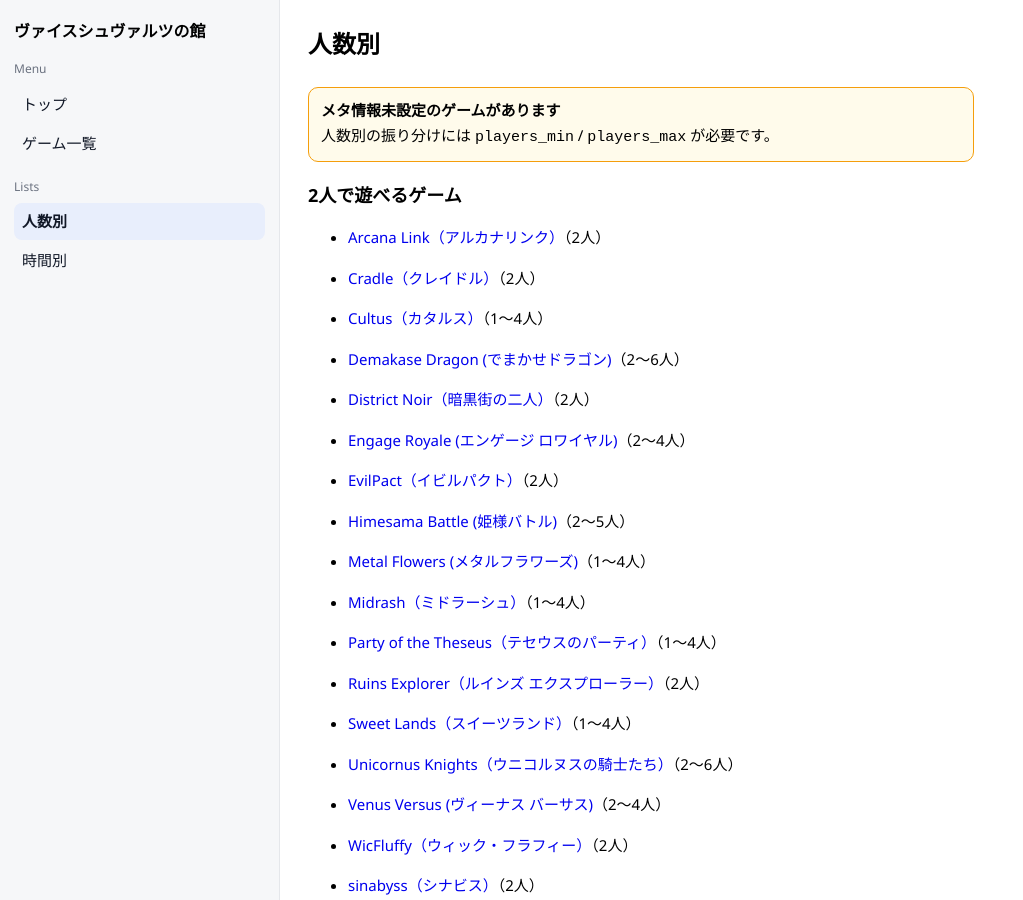
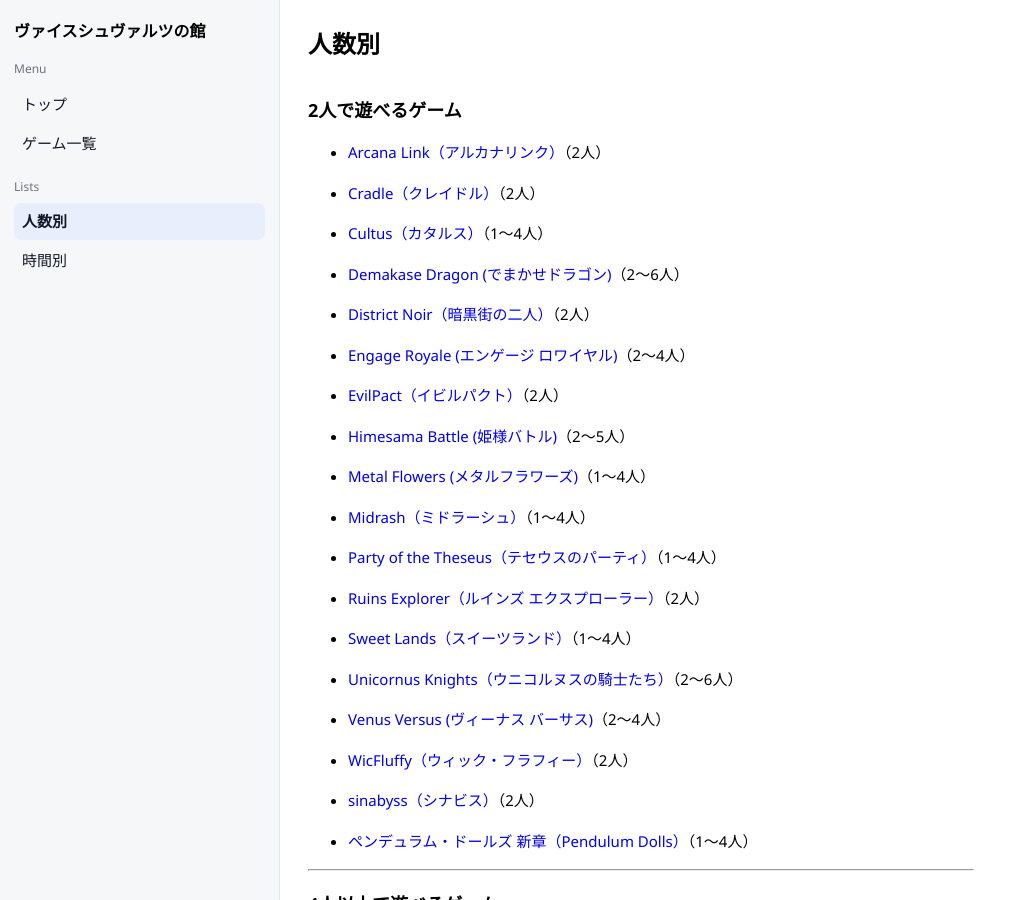
Before and after one commit to weiss-schwarz-house/weiss-schwarz-house, a Jekyll site: the page built from lists/players.md, in a window 1280 px wide and 900 px high. Shown: the whole window, without its empty margins (0-1023 px from the left). Built offline with Jekyll 4.4.1, drawn with Linux system fonts in a browser that asks for light colours; some of the changed text lies outside the part shown.

Commit message:
微修正

```diff
--- a/games/pendulum-dolls.md
+++ b/games/pendulum-dolls.md
@@ -4,6 +4,11 @@ layout: default
 title: ペンデュラム・ドールズ 新章（Pendulum Dolls）
 english_title: Pendulum Dolls
 toc: true
+toc: true
+players_min: 1
+players_max: 4
+time_min: 20
+time_max: 40
 series: Pendulum Dolls
 expansion_type: standalone
 tags:
```
Also changed, not shown: games/unicornus-knights.md (+2 -0 lines).
